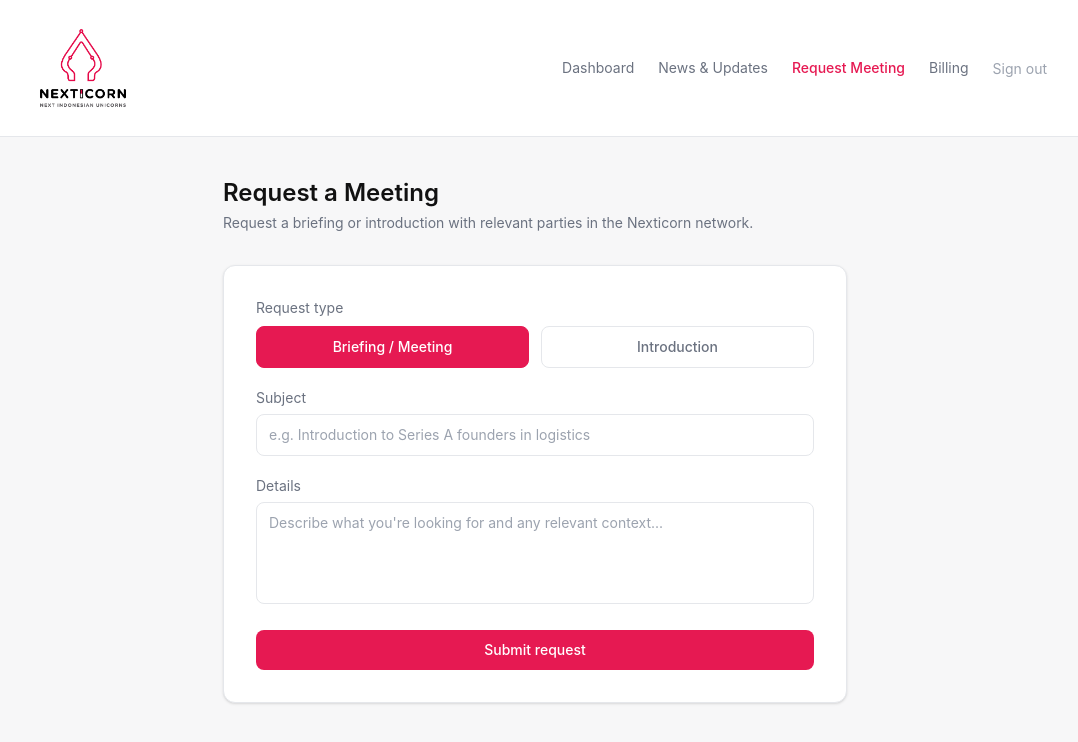
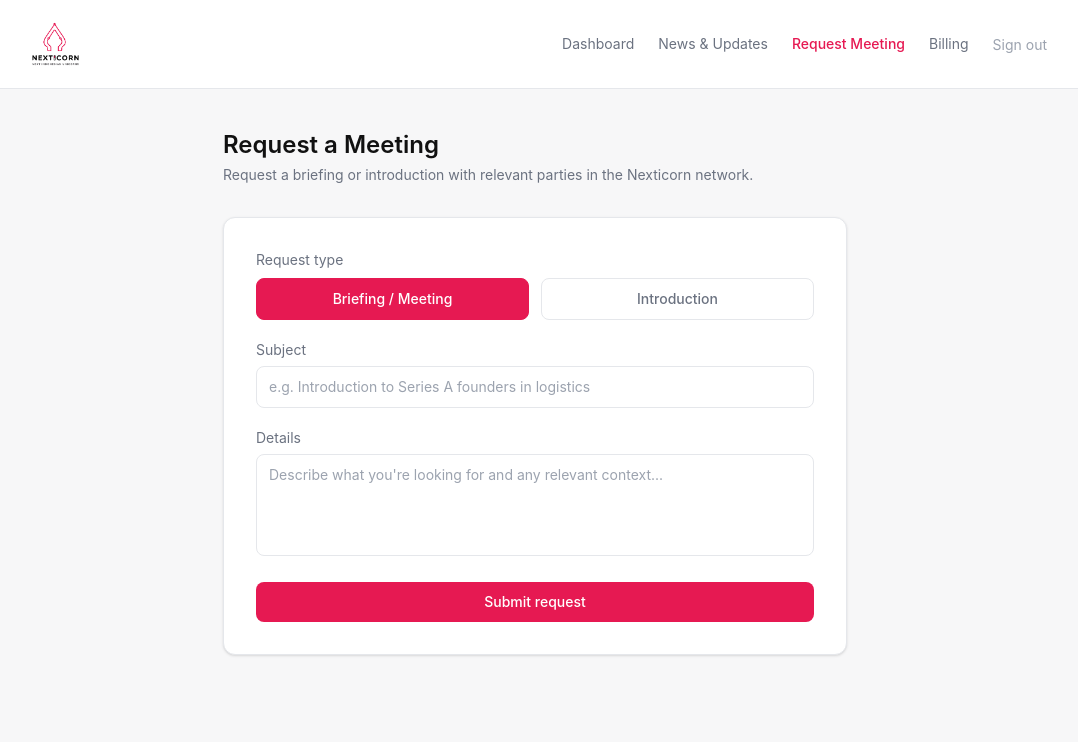
Before and after one commit to nxctemp/nexticorn-platform, a Next.js app: page /meetings in a window 1280 px wide. Shown: the top 742 px of the page, without its empty margins (105-1183 px from the left). Built offline with nearby package versions, Linux system fonts and the light colour scheme.

Commit message:
edit logo v2

```diff
--- a/src/app/(auth)/login/page.tsx
+++ b/src/app/(auth)/login/page.tsx
@@ -34,7 +34,7 @@ export default function LoginPage() {
     <div className="min-h-screen bg-[#F7F7F8] flex items-center justify-center px-4">
       <div className="w-full max-w-md">
         <div className="text-center mb-8">
-         <Image src="/images/nxclogo.png" alt="Nexticorn" width={100} height={50} className="mx-auto" />
+         <img src="/images/nxclogo.png" alt="Nexticorn" className="h-14 w-auto" />
           <p className="text-[#6B7280] mt-2 text-sm">Member portal</p>
         </div>
 
--- a/src/components/layout/MemberNav.tsx
+++ b/src/components/layout/MemberNav.tsx
@@ -18,7 +18,7 @@ export default function MemberNav() {
     <nav className="border-b border-[#E5E7EB] bg-white px-6 py-4">
       <div className="max-w-5xl mx-auto flex items-center justify-between">
         <Link href="/dashboard">
-          <Image src="/images/nxclogo.png" alt="Nexticorn" width={120} height={30} className="mx-auto" />
+          <img src="/images/nxclogo.png" alt="Nexticorn" className="h-14 w-auto" />
         </Link>
         <div className="flex items-center gap-6">
           {links.map((link) => (
```
